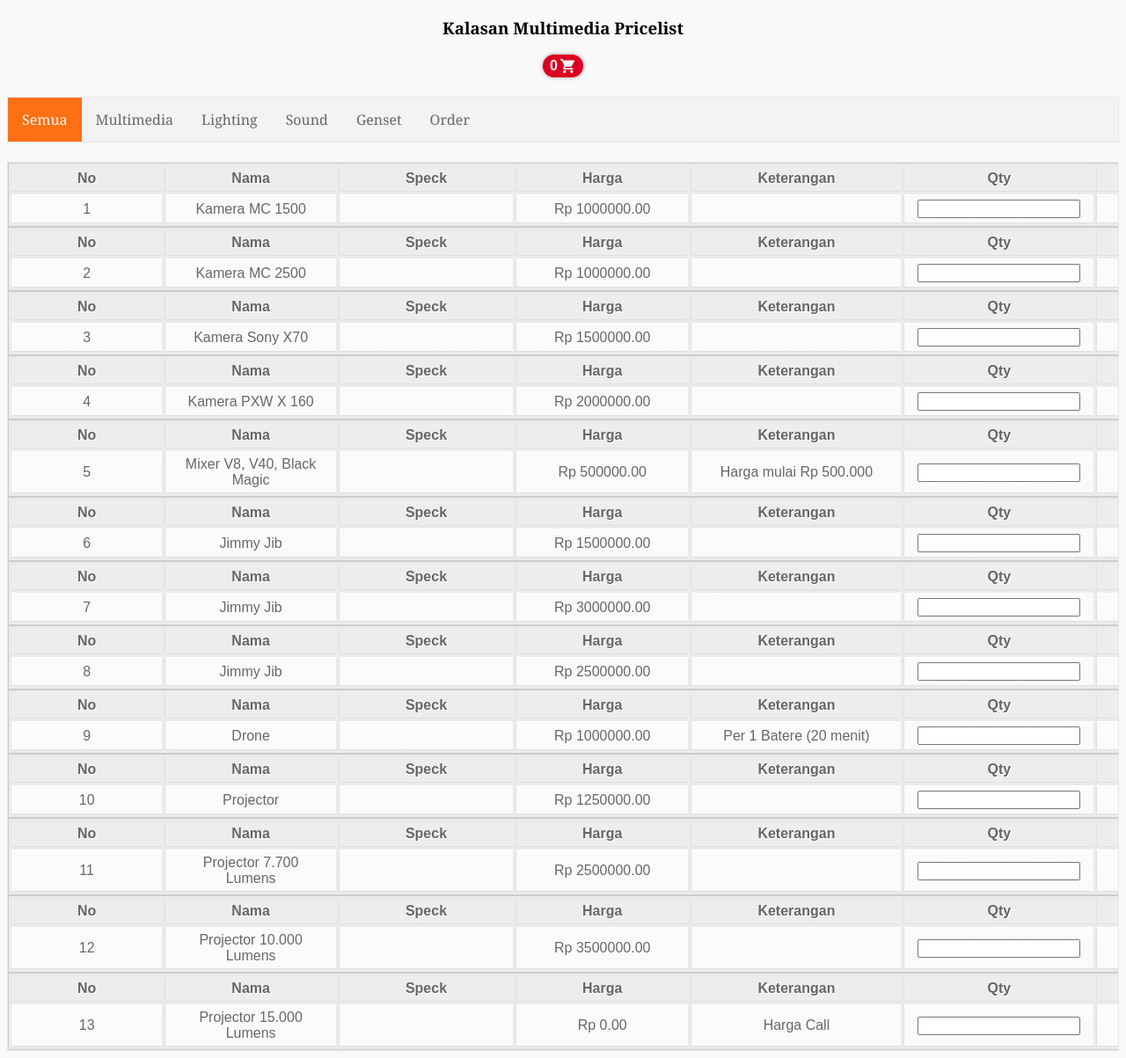
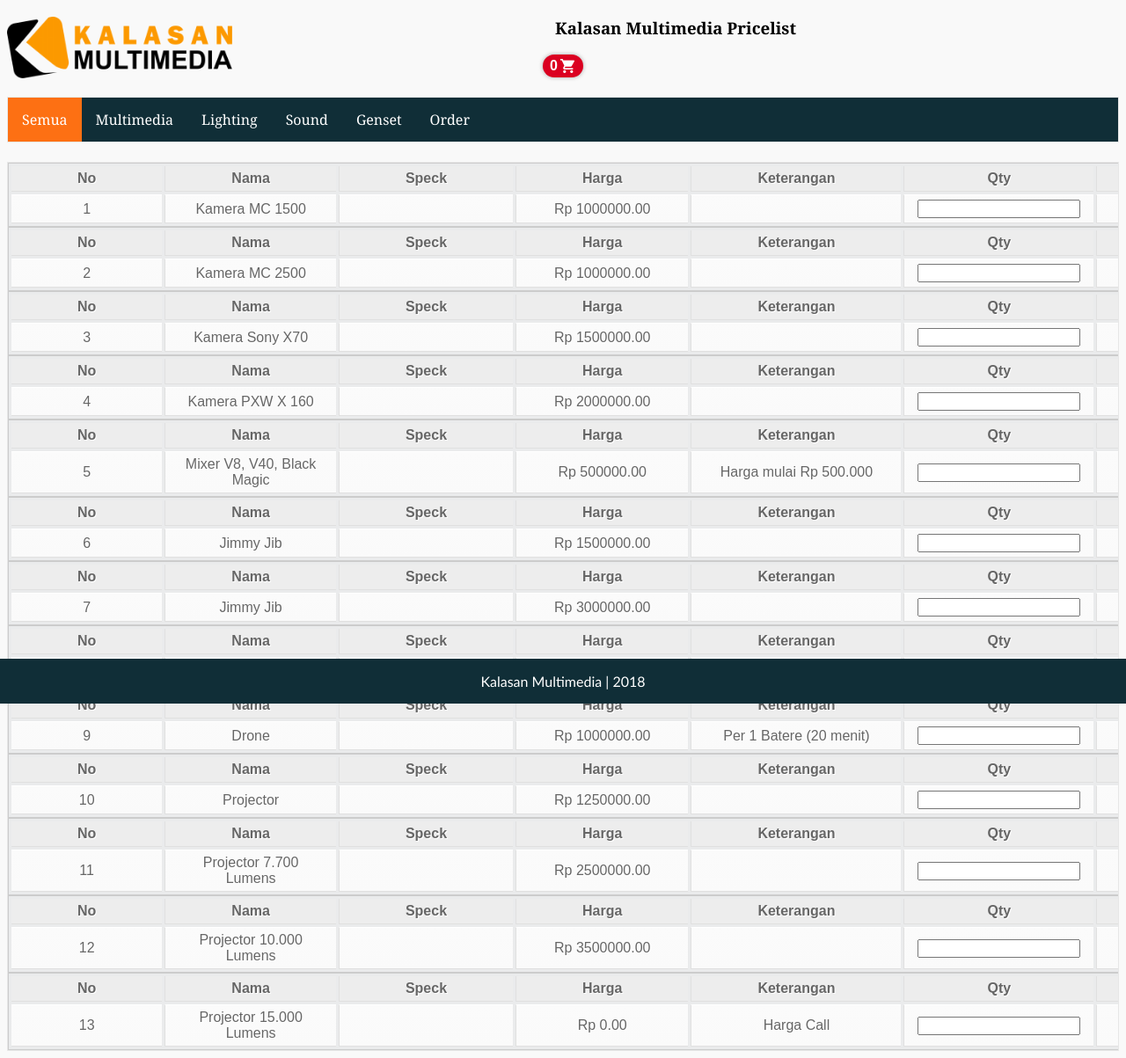
Before and after one commit to luthafiyyan/Kalasan, a PHP site: page / in a window 1280 px wide. Shown: the whole page at 88% size. Run offline with PHP 8.4, Linux system fonts and the light colour scheme; data comes from the database, SQL or seed files in the repository; a stand-in replaces the project's code that opens the database connection; some libraries are stand-ins or nearby versions.

Commit message:
Update index.php

```diff
--- a/pricelist/index.php
+++ b/pricelist/index.php
@@ -5,9 +5,15 @@
 <!DOCTYPE HTML>
 <html>
 <head>
+<link rel="icon" type="image/png" href="images/kalasanlogo.png">
 <meta http-equiv="Content-Type" content="text/html; charset=utf-8">
 <title>Kalasan Multimedia Pricelist</title>
 <link href="style/style.css" rel="stylesheet" type="text/css">
+
+<script src="https://ajax.googleapis.com/ajax/libs/jquery/3.2.0/jquery.min.js"></script>
+<script src="https://maxcdn.bootstrapcdn.com/bootstrap/3.3.7/js/bootstrap.min.js"></script>
+
+
 <script type="text/javascript" src="js/jquery-1.11.2.min.js"></script>
 <script>
 $(document).ready(function(){
@@ -60,7 +66,8 @@
 });
 </script>
 <style type="text/css">
-    table {
+table {
+  margin: auto;
   font-family: Arial, Helvetica, sans-serif;
   color: #666;
   text-shadow: 1px 1px 0px #fff;
@@ -108,7 +115,7 @@
     padding: 0;
     overflow: hidden;
     border: 1px solid #e7e7e7;
-    background-color: #f3f3f3;
+    background-color: #102E37;
 }
 
 li {
@@ -117,13 +124,14 @@
 
 li a {
     display: block;
-    color: #666;
+    color: #ffffff;
     text-align: center;
     padding: 14px 16px;
     text-decoration: none;
 }
 
 li a:hover:not(.active) {
+	color: black;
     background-color: #EAEAEA;
 }
 
@@ -131,13 +139,27 @@
     color: white;
     background-color: #FD7013;
 }
+.footer {
+   position: fixed;
+   left: 0;
+   bottom: 0;
+   width: 100%;
+   background-color: #102E37;
+   color: white;
+   text-align: center;
+   font-family: Calibri;
+}
+
+
 </style>
 </head>
 <body >
-<div align="center">
-<h3>Kalasan Multimedia Pricelist</h3>
+
+
+<div align="left">
+<img src="images/kalasanpjg.png"  height="70" align="left">
 </div>
-
+<div align="center"><h3>Kalasan Multimedia Pricelist</h3></div>
 <a href="#" class="cart-box" id="cart-info" title="View Cart">
 <?php
 if(isset($_SESSION["products"])){
@@ -201,6 +223,8 @@
         <td><button type="submit">Tambah</button></td>
     </tr>
 
+
+
     <input name="id" type="hidden" value="{$row["id"]}">
 
 
@@ -214,5 +238,9 @@
 echo $products_list;
 ?>
 
+<div class="footer">
+  <p>Kalasan Multimedia | 2018</p>
+</div>
+
 </body>
 </html>
```
